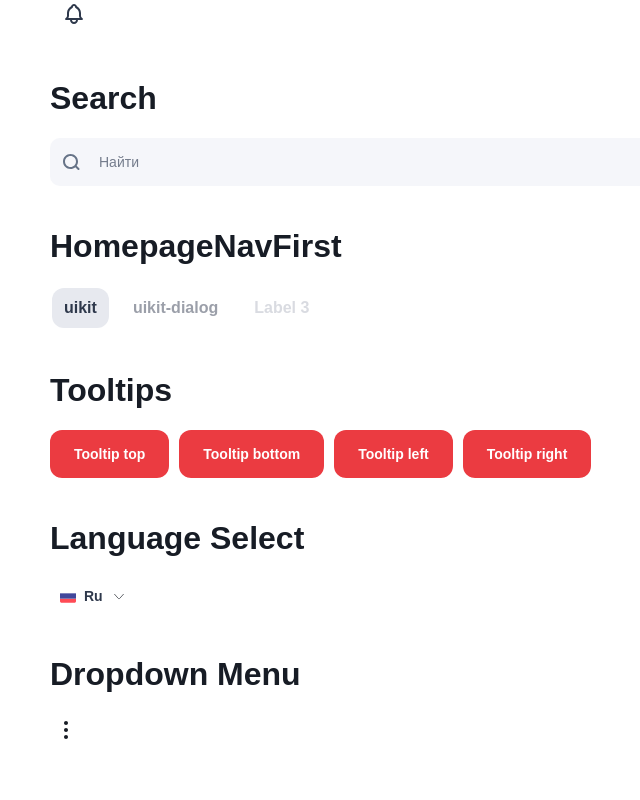
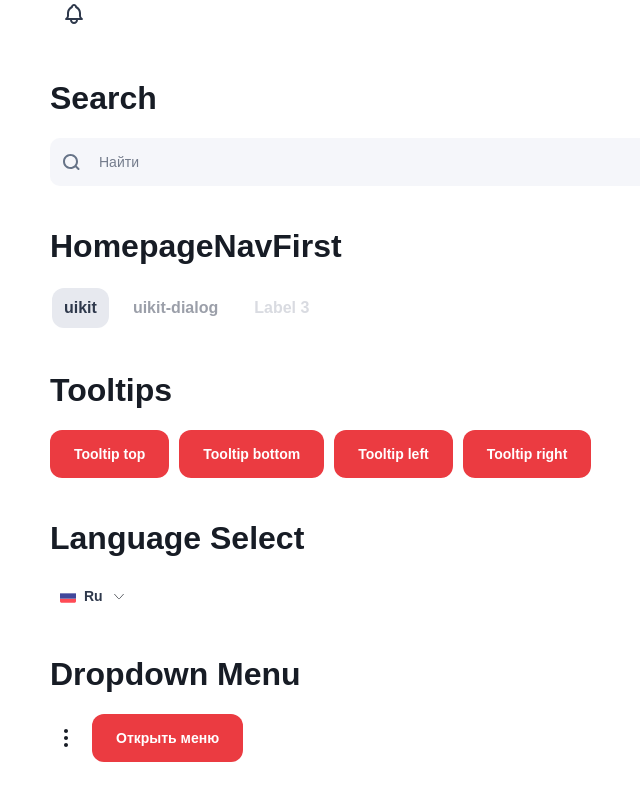
Before and after one commit to DenisKamchatov/TNRisk, a Vue app: page /uikit in a window 1280 px wide. Shown: the part 8160-8960 px from the top of the page, without its empty margins (46-686 px from the left). Built offline with nearby package versions, Linux system fonts and the light colour scheme.

Commit message:
Update dropdown search (WIP)

```diff
--- a/src/components/uikit/dropdown/tn-dropdown-menu.vue
+++ b/src/components/uikit/dropdown/tn-dropdown-menu.vue
@@ -1,26 +1,44 @@
 <script setup lang="ts">
-import { onMounted } from "vue";
-import { Menu } from "floating-vue";
+import { onMounted, provide } from "vue";
+import { Menu, Placement } from "floating-vue";
 import TnButton from "../button/tn-button.vue";
+import { DropdownItemRegisterKey, DropdownItemUnregisterKey, type IDropdownItemData } from "./typings";
 
 const props = withDefaults(
   defineProps<{
     icon?: string;
+    placement?: Placement;
+    nested?: boolean;
   }>(),
   {
     icon: "dots-vertical",
+    placement: "auto-start",
+    nested: false,
   }
 );
 
 defineEmits(["click"]);
+
+const childs = new Map<symbol, IDropdownItemData>();
+
+function registerChild(data: IDropdownItemData) {
+  childs.set(data.id, data);
+}
+
+function unregisterChild(id: symbol) {
+  childs.delete(id);
+}
+
+provide(DropdownItemRegisterKey, registerChild);
+provide(DropdownItemUnregisterKey, unregisterChild);
 </script>
 
 <template>
   <Menu
     class="tn-dropdown-menu"
-    :placement="`auto-start`"
+    :placement="placement"
     :auto-hide="false"
-    :skidding="-12"
+    :skidding="nested ? -12 : 0"
   >
     <slot>
       <TnButton
--- /dev/null
+++ b/src/components/uikit/dropdown/typings.ts
@@ -0,0 +1,13 @@
+import { InjectionKey } from 'vue';
+
+export interface IDropdownItemData {
+  id: symbol;
+  filterkey: string;
+  visible: boolean;
+}
+
+export type DropdownItemRegisterFn = (data: IDropdownItemData) => void;
+export type DropdownItemUnregisterFn = (id: symbol) => void;
+
+export const DropdownItemRegisterKey: InjectionKey<DropdownItemRegisterFn> = Symbol('DropdownItemRegisterFn');
+export const DropdownItemUnregisterKey: InjectionKey<DropdownItemUnregisterFn> = Symbol('DropdownItemUnregisterFn');
--- a/src/views/uikit/sections/dropdown-section.vue
+++ b/src/views/uikit/sections/dropdown-section.vue
@@ -57,6 +57,14 @@ const language = useLocalStorage("risk.lang", "ru");
           </TnDropdownMenuItem>
         </template>
       </TnDropdownMenu>
+
+      <TnDropdownMenu :placement="`bottom-start`" search>
+        <TnButton action>Открыть меню</TnButton>
+        <template #menu>
+          <TnDropdownMenuItem icon="pencil">Редактировать</TnDropdownMenuItem>
+          <TnDropdownMenuItem icon="trash">Удалить</TnDropdownMenuItem>
+        </template>
+      </TnDropdownMenu>
     </div>
   </div>
 </template>
```
